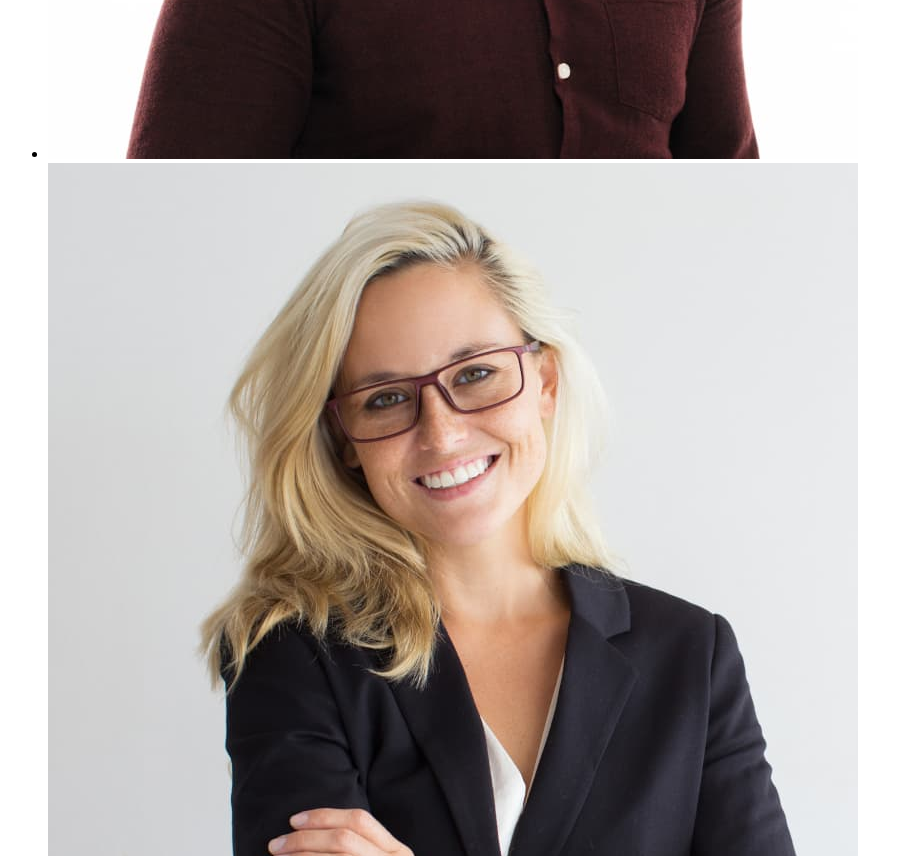
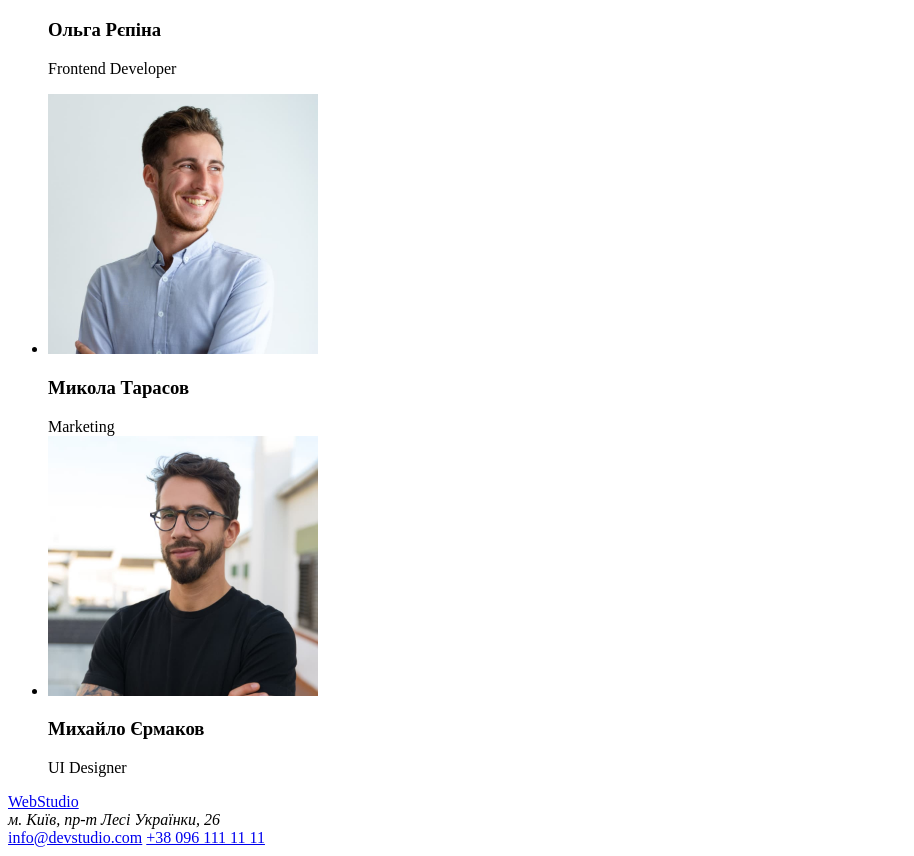
Before and after one commit to nastyamara/goit-markup-hw-01, a plain HTML site: page index.html in a window 1280 px wide. Shown: the part 1944-2800 px from the top of the page, without its empty margins (0-914 px from the left). Drawn offline with Linux system fonts and the light colour scheme.

Commit message:
Додано футер
Додано футер, підписи до фото команди, параметри фото

```diff
--- a/index.html
+++ b/index.html
@@ -54,9 +54,9 @@
     <section>
 <h2>Чим ми займаємося</h2>
 <ul>
-<li> <a href=""> <img src=".//images/box1_sq.jpg" alt="Десктопні додатки" width="370"></a></li>
-<li><a href=""> <img src="./images/box2_sq.jpg" alt="Мобільні додатки" width="370"></a></li>
-<li><a href=""> <img src="./images/box3_sq.jpg" alt="Дизайнерські рішення" width="370"></a></li>
+<li> <a href=""> <img src=".//images/box1_sq.jpg" alt="Монітор комп'ютера, екран планшета та клавіатура" width="370" height="294"></a></li>
+<li><a href=""> <img src="./images/box2_sq.jpg" alt="Мобільний телефон біля ноутбуку з макетом мобільного додатку" width="370" height="294"></a></li>
+<li><a href=""> <img src="./images/box3_sq.jpg" alt="Пантон на екрані планшета" width="370" height="294"></a></li>
 </ul>
 
     </section>
@@ -65,22 +65,38 @@
         <h2>Наша команда</h2>
         <ul>
             <li>
-                <img src="./images/ihor1_sq.jpg" alt="фото">
+                <img src="./images/ihor1_sq.jpg" alt="фото" width="270" height="260">
+                <h3>Ігор Дем'яненко</h3>
+               <p> Product Designer</p>
+
             </li>
             <li>
-                <img src="./images/olha2_sq.jpg" alt="фото">
+                <img src="./images/olha2_sq.jpg" alt="фото" width="270" height="260">
+                <h3>Ольга Рєпіна</h3>
+                <p>Frontend Developer</p>
             </li>
             <li>
-                <img src="./images/mykola3_sq.jpg" alt="фото">
+                <img src="./images/mykola3_sq.jpg" alt="фото" width="270" height="260">
+                <h3>Микола Тарасов</h3>
+                Marketing
             </li>
             <li>
-                <img src="./images/myhailo4_sq.jpg" alt="фото">
+                <img src="./images/myhailo4_sq.jpg" alt="фото" width="270" height="260">
+                <h3>Михайло Єрмаков</h3>
+                <p>UI Designer</p>
             </li>
         </ul>
 
     </section>
     </main>
     <footer>
+        <a href="./index.html">WebStudio</a>
+        <address>
+            м. Київ, пр-т Лесі Українки, 26
+            </address>
+        <a href="mailto:info@devstudio.com">info@devstudio.com</a>
+        <a href="tel:+380961111111">+38 096 111 11 11</a>
+
 
     </footer>
 </body>
```
